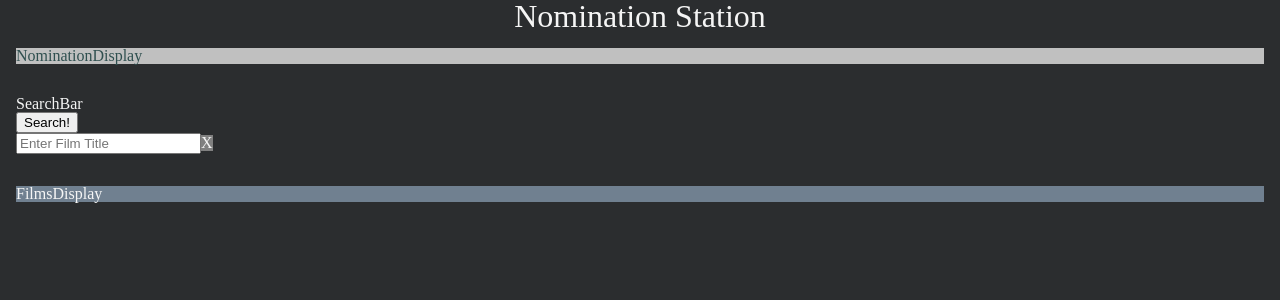
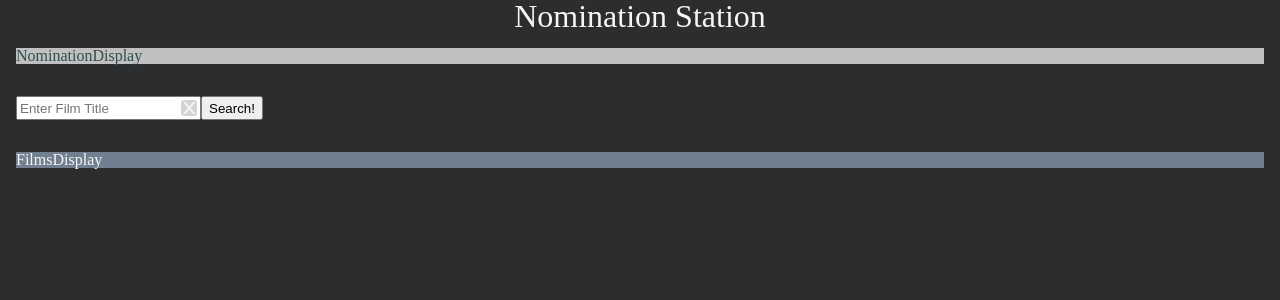
Before and after one commit to CraigNock/NominationStation, a React (Create React App) app: page / in a window 1280 px wide. Shown: the top 300 px of the page. Built offline with nearby package versions, Linux system fonts and the light colour scheme.

Commit message:
sort clear button positioning

```diff
--- a/public/index.html
+++ b/public/index.html
@@ -10,6 +10,7 @@
       content="Site for the nomination of films for awards."
     />
     <link rel="apple-touch-icon" href="%PUBLIC_URL%/projector3.png" />
+    <link href="https://fonts.googleapis.com/css2?family=Bangers&family=Orbitron&display=swap" rel="stylesheet">
     <!--
       manifest.json provides metadata used when your web app is installed on a
       user's mobile device or desktop. See https://developers.google.com/web/fundamentals/web-app-manifest/
--- a/src/components/Searchbar/SearchBar.tsx
+++ b/src/components/Searchbar/SearchBar.tsx
@@ -15,26 +15,16 @@ const SearchBar: React.FC<props> = ({setSearchResults}) => {
 
   const submitHandle = async (input: string | null) : Promise<any> => {
     if(!input) return;
+  //disables search button until results fetched
+    setDisable(true);
     let results: string[] = await getFilms(input);
     console.log('submitSearch results', results);
     setSearchResults(results);
+    setDisable(false);
   };
 
   return (
     <StyledForm>
-      <div> SearchBar </div>
-      <button
-          type='submit'
-          onClick={(e)=>{
-            e.preventDefault();
-            if(inputValue === '') return;
-            // setDisable(true);
-            submitHandle(inputValue);
-          }}
-          disabled={disable}
-        >
-          Search!
-        </button>
       <SearchBox>
         <StyledInput
           type="text"
@@ -48,28 +38,57 @@ const SearchBar: React.FC<props> = ({setSearchResults}) => {
           X
         </ClearButton>
       </SearchBox>
+      <SearchButton
+        type='submit'
+        onClick={(e)=>{
+          e.preventDefault();
+          if(inputValue === '') return;
+          submitHandle(inputValue);
+        }}
+        disabled={disable}
+      >
+        Search!
+      </SearchButton>
     </StyledForm>
   )
 };
 
 
 const StyledForm = styled.form`
+  display: flex;
   margin: 1rem;
 `;
 
 const SearchBox = styled.div`
-
+  position: relative;
+  display: flex;
+  align-items: center;
+  height: 1.5rem;
+  width: fit-content;
+  /* border: 1px solid red; */
 `;
 const StyledInput = styled.input`
-
+  height: 1.1rem;
 `;
 const ClearButton = styled.div`
   display: inline-block;
-  background: gray;
+  position: absolute;
+  height: 1rem;
+  width: 1rem;
+  top: .25rem;
+  right: .25rem;
+  text-align: center;
+  font-family: 'Orbitron', sans-serif;
+  font-weight: bold;
+  background: lightgray;
+  border-radius: 20%;
   &:hover {
     cursor: pointer;
   }
 `;
+const SearchButton = styled.button`
+
+`;
 
 
 export default SearchBar;
```
Lines whose indentation alone changed are shown as unchanged.
